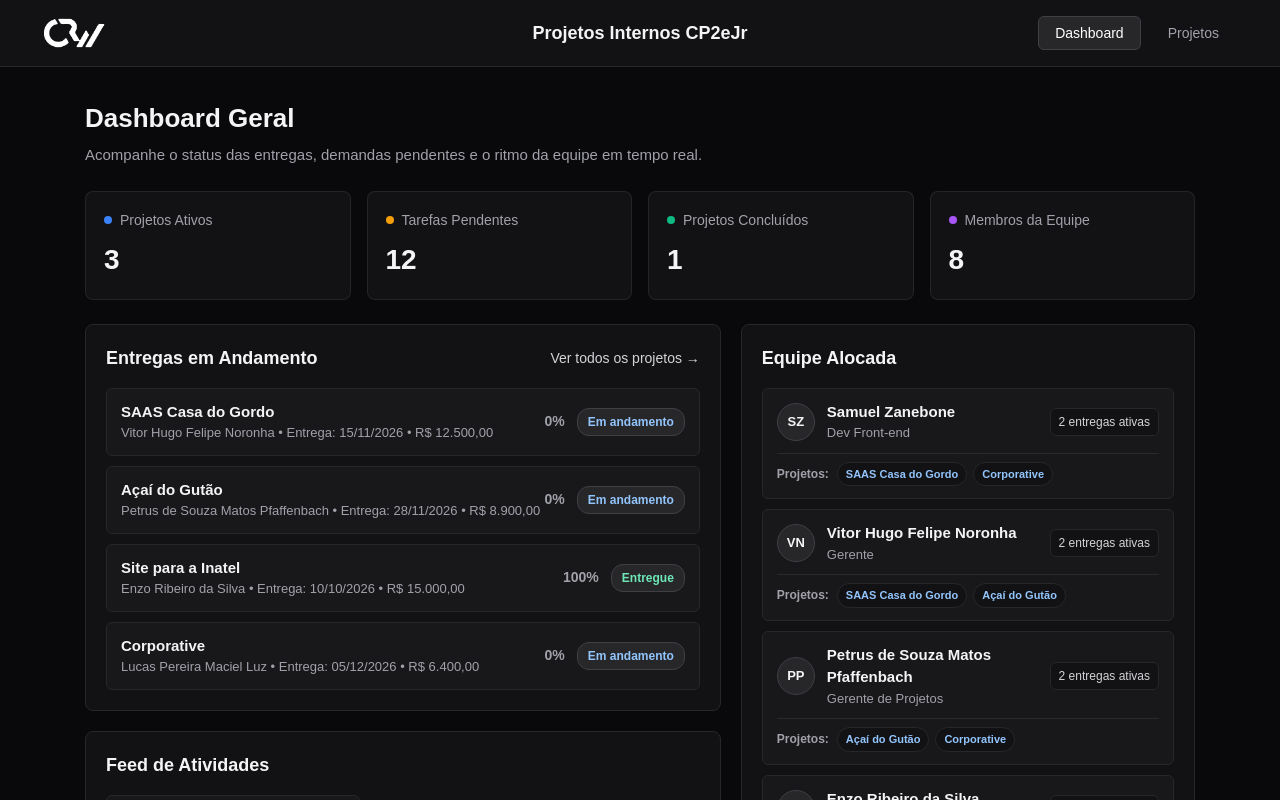
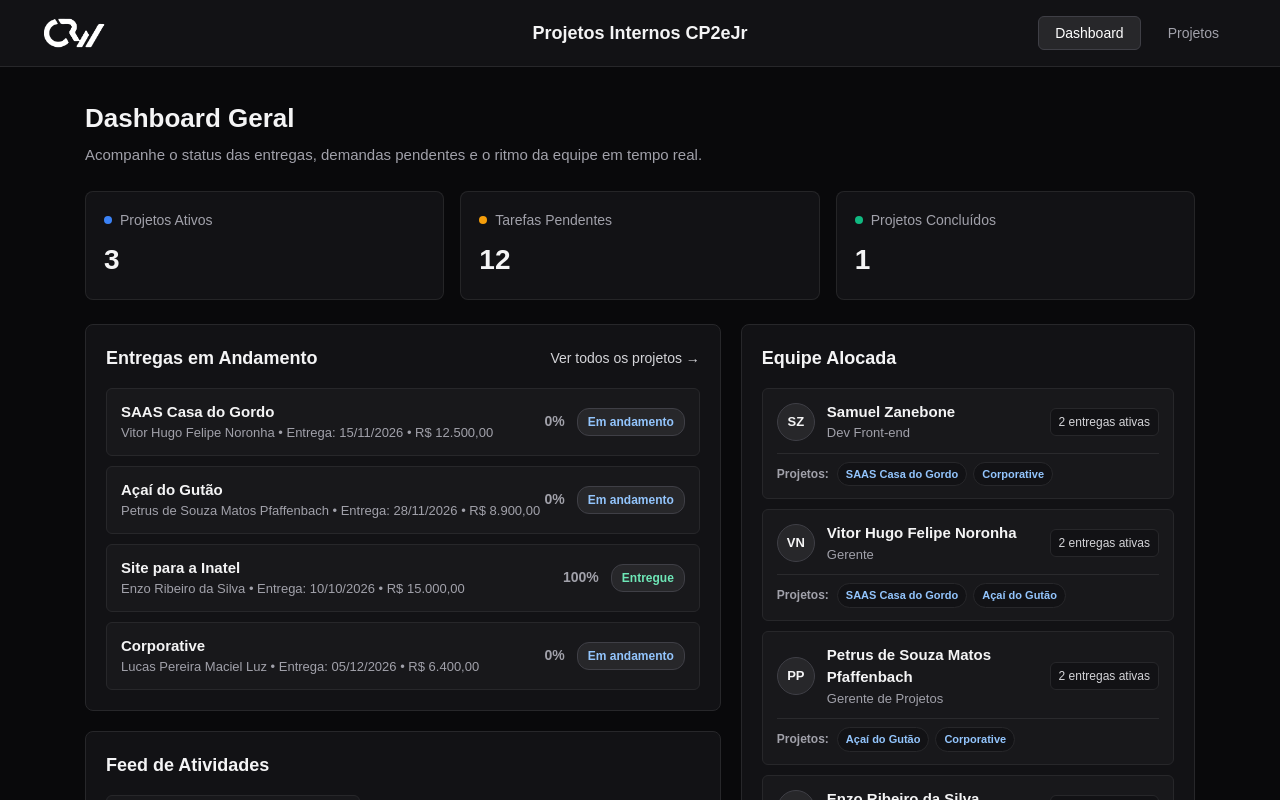
Before and after one commit to zanebas/Onboarding_React, a React (Vite) app: page / in a window 1280 px wide. Shown: the top 800 px of the page. Built offline with nearby package versions, Linux system fonts and the light colour scheme.

Commit message:
mudanca na interface principal

```diff
--- a/src/App.css
+++ b/src/App.css
@@ -185,7 +185,7 @@ body {
 
 .cards-topo {
   display: grid;
-  grid-template-columns: repeat(4, 1fr);
+  grid-template-columns: repeat(3, 1fr);
   gap: 16px;
 }
 
--- a/src/components/Dashboard.jsx
+++ b/src/components/Dashboard.jsx
@@ -89,7 +89,7 @@ function Dashboard({
         <p>Acompanhe o status das entregas, demandas pendentes e o ritmo da equipe em tempo real.</p>
       </div>
 
-      {/* 4 Cards do Topo */}
+      {/* 3 Cards do Topo */}
       <div className="cards-topo">
         <div className="card-resumo">
           <div className="card-resumo-topo">
@@ -113,14 +113,6 @@ function Dashboard({
             <span>Projetos Concluídos</span>
           </div>
           <strong>{projetosConcluidos}</strong>
-        </div>
-
-        <div className="card-resumo">
-          <div className="card-resumo-topo">
-            <span className="status-dot dot-roxo" aria-hidden="true"></span>
-            <span>Membros da Equipe</span>
-          </div>
-          <strong>8</strong>
         </div>
       </div>
 
```
